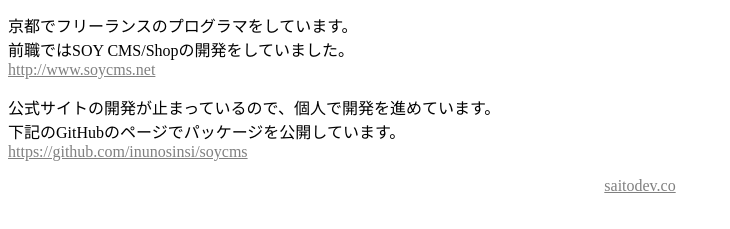
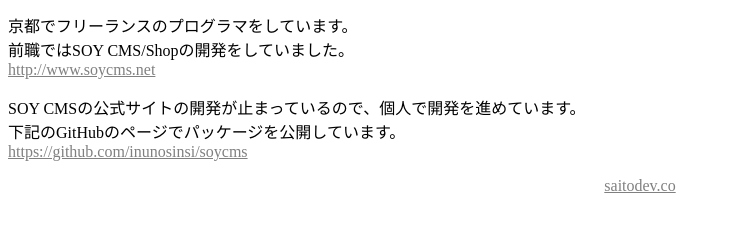
Before and after one commit to inunosinsi/saitodev, a plain HTML site: page index.html in a window 1280 px wide. Shown: the part 107-336 px from the top of the page, without its empty margins (0-730 px from the left). Drawn offline with Linux system fonts and the light colour scheme.

Commit message:
change description contents

```diff
--- a/index.html
+++ b/index.html
@@ -15,7 +15,7 @@
     <p>京都でフリーランスのプログラマをしています。<br>
         前職ではSOY CMS/Shopの開発をしていました。<br>
     <a href="http://www.soycms.net" target="_blank">http://www.soycms.net</a></p>
-    <p>公式サイトの開発が止まっているので、個人で開発を進めています。<br>
+    <p>SOY CMSの公式サイトの開発が止まっているので、個人で開発を進めています。<br>
         下記のGitHubのページでパッケージを公開しています。<br>
         <a href="https://github.com/inunosinsi/soycms">https://github.com/inunosinsi/soycms</a></p>
 </section>
```
